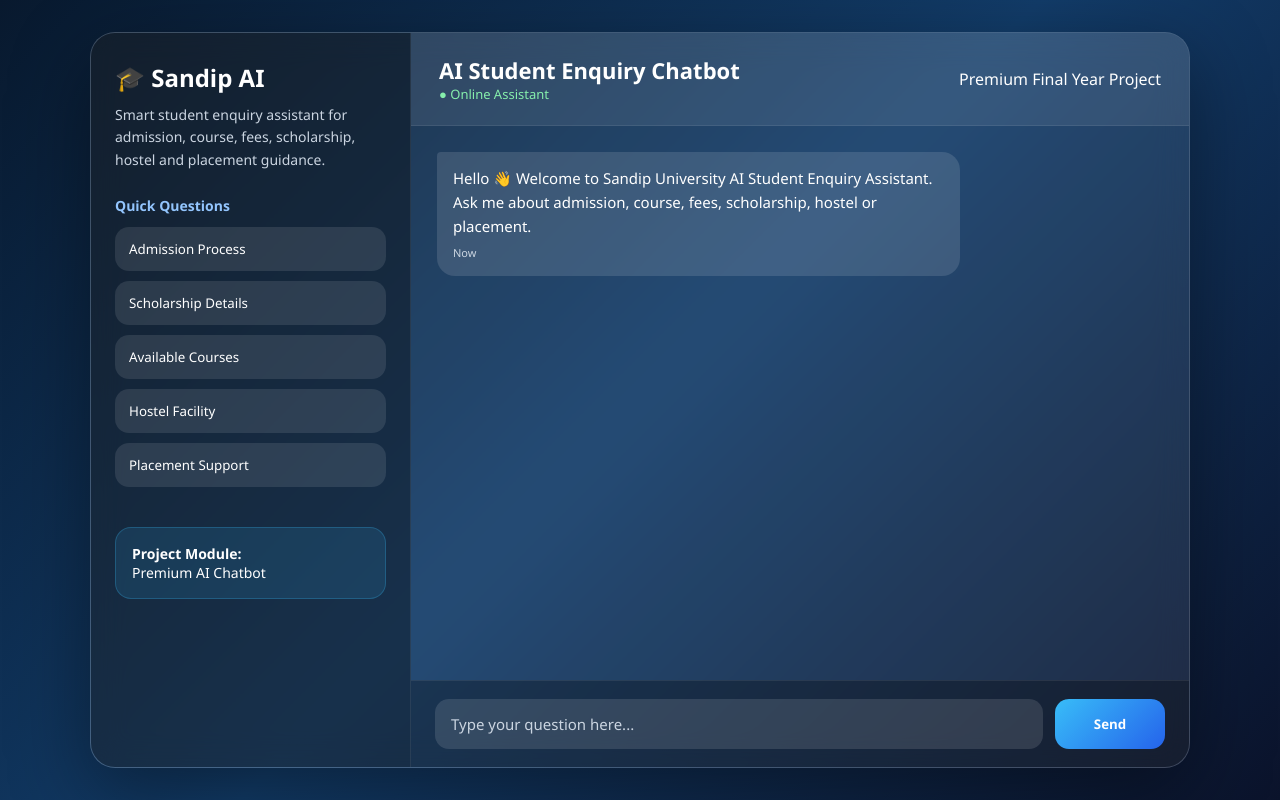
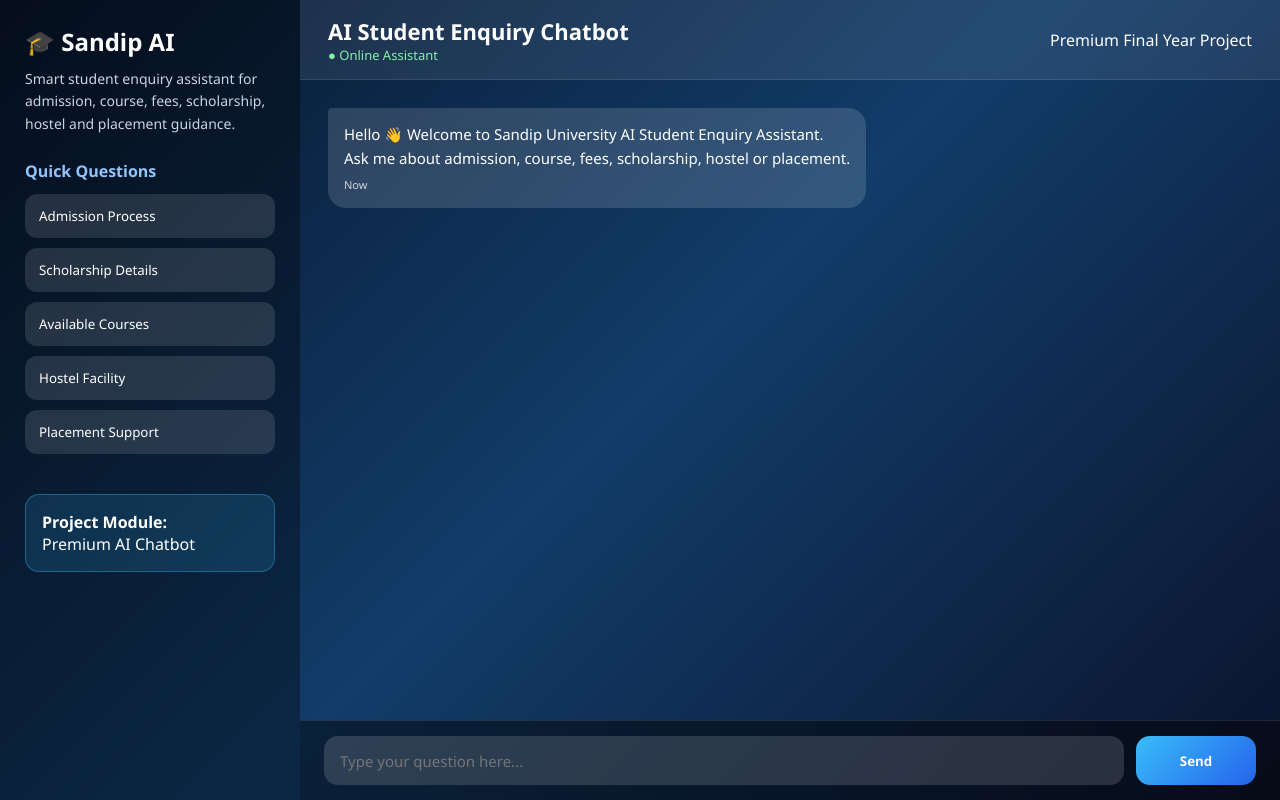
Before and after one commit to nilamtandel-spec/ai-career-guidance, a Python web app: template templates/chatbot.html in a window 1280 px wide. Run offline with Jinja, Linux system fonts and the light colour scheme; the template is opened without the code that fills it, so the values that code supplies are empty.

Commit message:
Update chatbot.html

```diff
--- a/templates/chatbot.html
+++ b/templates/chatbot.html
@@ -2,8 +2,8 @@
 <html lang="en">
 <head>
 <meta charset="UTF-8">
+<title>AI Student Enquiry Chatbot</title>
 <meta name="viewport" content="width=device-width, initial-scale=1.0">
-<title>AI Student Enquiry Chatbot</title>
 
 <style>
 *{
@@ -14,33 +14,23 @@ font-family:Segoe UI,sans-serif;
 }
 
 body{
-background:linear-gradient(135deg,#08192e,#123c69,#0b132b);
+background:#07152b;
 height:100vh;
-display:flex;
-justify-content:center;
-align-items:center;
 overflow:hidden;
-color:#fff;
+color:white;
 }
 
 .chat-wrapper{
-width:95%;
-max-width:1100px;
-height:92vh;
+height:100vh;
+width:100%;
 display:grid;
-grid-template-columns:320px 1fr;
-background:rgba(255,255,255,.08);
-backdrop-filter:blur(16px);
-border-radius:25px;
-overflow:hidden;
-border:1px solid rgba(255,255,255,.15);
-box-shadow:0 25px 80px rgba(0,0,0,.4);
+grid-template-columns:300px 1fr;
+background:linear-gradient(135deg,#07152b,#123c69,#0b132b);
 }
 
 .sidebar{
 background:rgba(0,0,0,.35);
-padding:28px 24px;
-border-right:1px solid rgba(255,255,255,.08);
+padding:25px;
 overflow-y:auto;
 }
 
@@ -58,9 +48,8 @@ margin-bottom:25px;
 }
 
 .quick-title{
-font-size:14px;
+color:#93c5fd;
 font-weight:700;
-color:#93c5fd;
 margin-bottom:12px;
 }
 
@@ -69,39 +58,36 @@ width:100%;
 padding:13px 14px;
 margin-bottom:10px;
 border:none;
-border-radius:14px;
-background:rgba(255,255,255,.10);
-color:#fff;
+border-radius:12px;
+background:rgba(255,255,255,.12);
+color:white;
+text-align:left;
 cursor:pointer;
-text-align:left;
-transition:.3s;
 }
 
 .quick-btn:hover{
 background:#2563eb;
-transform:translateX(4px);
 }
 
 .note{
 margin-top:30px;
 padding:16px;
-border-radius:16px;
-background:rgba(56,189,248,.12);
-border:1px solid rgba(56,189,248,.25);
-font-size:14px;
+border-radius:14px;
+background:rgba(56,189,248,.15);
+border:1px solid rgba(56,189,248,.35);
 }
 
 .chat-main{
-display:flex;
-flex-direction:column;
-height:100%;
+height:100vh;
+display:grid;
+grid-template-rows:80px minmax(0,1fr) 80px;
 overflow:hidden;
 }
 
 .chat-header{
-padding:22px 28px;
+padding:20px 28px;
 background:rgba(255,255,255,.08);
-border-bottom:1px solid rgba(255,255,255,.08);
+border-bottom:1px solid rgba(255,255,255,.1);
 display:flex;
 justify-content:space-between;
 align-items:center;
@@ -117,25 +103,15 @@ color:#86efac;
 }
 
 .chat-box{
-flex:1;
-padding:26px;
+min-height:0;
 overflow-y:auto;
-scroll-behavior:smooth;
-}
-
-.chat-box::-webkit-scrollbar{
-width:6px;
-}
-
-.chat-box::-webkit-scrollbar-thumb{
-background:#3b82f6;
-border-radius:10px;
+padding:28px;
+padding-bottom:40px;
 }
 
 .message{
 display:flex;
 margin-bottom:18px;
-animation:fade .25s ease;
 }
 
 .message.user{
@@ -143,16 +119,16 @@ justify-content:flex-end;
 }
 
 .bubble{
-max-width:72%;
+max-width:70%;
 padding:14px 16px;
 border-radius:18px;
+font-size:15px;
 line-height:1.6;
-font-size:15px;
-word-wrap:break-word;
+word-break:break-word;
 }
 
 .bot .bubble{
-background:rgba(255,255,255,.12);
+background:rgba(255,255,255,.14);
 border-top-left-radius:4px;
 }
 
@@ -163,17 +139,18 @@ border-top-right-radius:4px;
 
 .time{
 display:block;
-margin-top:6px;
 font-size:11px;
 color:#cbd5e1;
+margin-top:6px;
 }
 
 .chat-input{
-padding:18px 24px;
+height:80px;
+padding:15px 24px;
 display:flex;
 gap:12px;
-background:rgba(0,0,0,.28);
-border-top:1px solid rgba(255,255,255,.08);
+background:rgba(0,0,0,.45);
+border-top:1px solid rgba(255,255,255,.1);
 }
 
 .chat-input input{
@@ -182,48 +159,29 @@ padding:15px 16px;
 border:none;
 outline:none;
 border-radius:14px;
-background:rgba(255,255,255,.12);
-color:#fff;
+background:rgba(255,255,255,.14);
+color:white;
 font-size:15px;
 }
 
-.chat-input input::placeholder{
-color:#cbd5e1;
-}
-
 .chat-input button{
-padding:15px 24px;
+width:120px;
 border:none;
 border-radius:14px;
+background:linear-gradient(135deg,#38bdf8,#2563eb);
+color:white;
 font-weight:700;
-color:#fff;
 cursor:pointer;
-background:linear-gradient(135deg,#38bdf8,#2563eb);
-transition:.3s;
-min-width:110px;
-}
-
-.chat-input button:hover{
-transform:scale(1.05);
 }
 
 .chat-input button:disabled{
-opacity:.8;
+opacity:.7;
 cursor:not-allowed;
-transform:none;
-}
-
-@keyframes fade{
-from{opacity:0;transform:translateY(8px);}
-to{opacity:1;transform:translateY(0);}
 }
 
 @media(max-width:850px){
 .chat-wrapper{
 grid-template-columns:1fr;
-width:100%;
-height:100vh;
-border-radius:0;
 }
 
 .sidebar{
@@ -242,7 +200,6 @@ max-width:85%;
 <div class="chat-wrapper">
 
 <div class="sidebar">
-
 <div class="logo">🎓 Sandip AI</div>
 
 <div class="subtitle">
@@ -261,7 +218,6 @@ Smart student enquiry assistant for admission, course, fees, scholarship, hostel
 <strong>Project Module:</strong><br>
 Premium AI Chatbot
 </div>
-
 </div>
 
 <div class="chat-main">
@@ -275,7 +231,6 @@ Premium AI Chatbot
 </div>
 
 <div class="chat-box" id="chatBox">
-
 <div class="message bot">
 <div class="bubble">
 Hello 👋 Welcome to Sandip University AI Student Enquiry Assistant.<br>
@@ -283,7 +238,6 @@ Ask me about admission, course, fees, scholarship, hostel or placement.
 <span class="time">Now</span>
 </div>
 </div>
-
 </div>
 
 <div class="chat-input">
@@ -292,7 +246,6 @@ Ask me about admission, course, fees, scholarship, hostel or placement.
 </div>
 
 </div>
-
 </div>
 
 <script>
@@ -302,88 +255,81 @@ sendMessage();
 }
 }
 
-function quickQuestion(q){
-document.getElementById("userInput").value=q;
+function quickQuestion(text){
+document.getElementById("userInput").value=text;
 sendMessage();
 }
 
 function getTime(){
-const now=new Date();
-return now.toLocaleTimeString([],{
+return new Date().toLocaleTimeString([],{
 hour:"2-digit",
 minute:"2-digit"
 });
 }
 
-function scrollBottom(){
+function scrollToBottom(){
 const chatBox=document.getElementById("chatBox");
-
-setTimeout(()=>{
 chatBox.scrollTop=chatBox.scrollHeight;
-},50);
 }
 
 function addMessage(text,type){
 const chatBox=document.getElementById("chatBox");
 
-const div=document.createElement("div");
-div.className="message "+type;
+const msg=document.createElement("div");
+msg.className="message "+type;
 
-div.innerHTML=`
+msg.innerHTML=`
 <div class="bubble">
 ${text}
 <span class="time">${getTime()}</span>
 </div>
 `;
 
-chatBox.appendChild(div);
+chatBox.appendChild(msg);
 
-scrollBottom();
+setTimeout(scrollToBottom,100);
 }
 
 function sendMessage(){
 const input=document.getElementById("userInput");
-const button=document.getElementById("sendBtn");
+const btn=document.getElementById("sendBtn");
+const text=input.value.trim();
 
-const msg=input.value.trim();
-
-if(msg===""){
+if(text===""){
 return;
 }
 
-addMessage(msg,"user");
+addMessage(text,"user");
+input.value="";
 
-input.value="";
-button.innerText="Typing...";
-button.disabled=true;
+btn.innerText="Typing...";
+btn.disabled=true;
 
 fetch("/chat",{
 method:"POST",
 headers:{
 "Content-Type":"application/json"
 },
-body:JSON.stringify({message:msg})
+body:JSON.stringify({message:text})
 })
 .then(res=>res.json())
 .then(data=>{
 setTimeout(()=>{
 addMessage(data.reply || "Sorry, I could not generate an answer right now.","bot");
-button.innerText="Send";
-button.disabled=false;
+btn.innerText="Send";
+btn.disabled=false;
 input.focus();
 },700);
 })
 .catch(()=>{
 addMessage("Sorry, I could not generate an answer right now.","bot");
-button.innerText="Send";
-button.disabled=false;
+btn.innerText="Send";
+btn.disabled=false;
 input.focus();
 });
 }
 
-window.onload=function(){
-scrollBottom();
-}
+window.onload=scrollToBottom;
 </script>
 
 </body>
```
